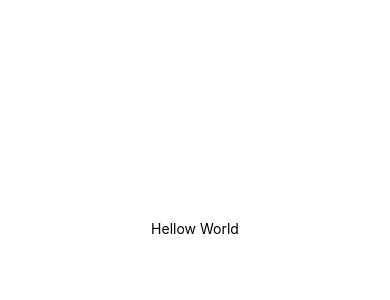
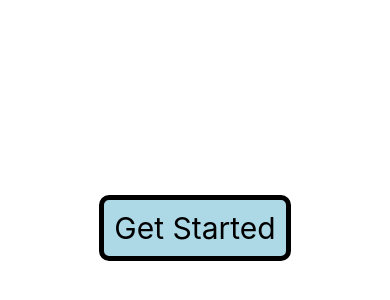
Before and after one commit to Generation-Bridge/Gen-B, a React Native app: screen / in a window 390 px wide. Shown: the part 194-494 px from the top of the page. Built offline with nearby package versions, Linux system fonts and the light colour scheme.

Commit message:
added components folder and added styling for button in landing page

```diff
--- a/App.tsx
+++ b/App.tsx
@@ -1,11 +1,15 @@
 import {StatusBar} from 'expo-status-bar';
 import React from 'react';
-import {StyleSheet, Text, View} from 'react-native';
+import {StyleSheet, Text, View, TouchableOpacity} from 'react-native';
 
 export default function App() {
   return (
     <View style={styles.container}>
-      <Text>Hellow World</Text>
+      <TouchableOpacity
+        style={styles.button}
+        onPress={() => console.log('smart')}>
+        <Text style={styles.buttonText}>Get Started</Text>
+      </TouchableOpacity>
       <StatusBar style="auto" />
     </View>
   );
@@ -18,4 +22,17 @@ const styles = StyleSheet.create({
     alignItems: 'center',
     justifyContent: 'center',
   },
+
+  button: {
+    borderStyle: 'solid',
+    padding: 10,
+    backgroundColor: 'lightblue',
+    borderRadius: 10,
+    borderWidth: 5,
+    borderColor: 'black',
+  },
+
+  buttonText: {
+    fontSize: 30,
+  },
 });
```
Also changed, not shown: components/StartingPage.tsx (added, +8 -0 lines).
